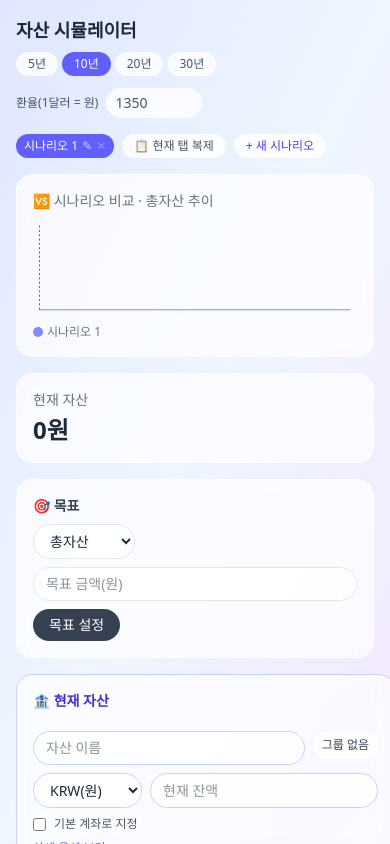
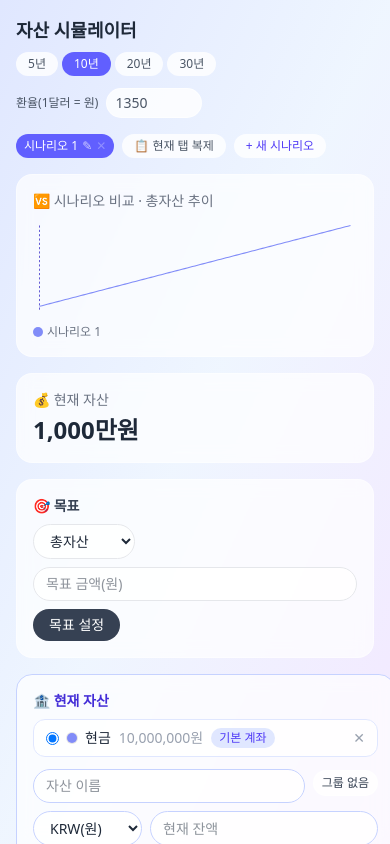
Before and after one commit to amaran-th/interactive-portfolio, a Next.js app: page /asset-simulator in a window 390 px wide. Built offline with nearby package versions, Linux system fonts and the light colour scheme.

Commit message:
feat: 입력 패널 레이아웃 폭 조정, 온보딩 예시 데이터, 새로고침 경고, 아이콘 반영

```diff
--- a/app/(portfolio)/playground/_sections/Works/6_AssetSimulator/AssetSimulator.tsx
+++ b/app/(portfolio)/playground/_sections/Works/6_AssetSimulator/AssetSimulator.tsx
@@ -1,6 +1,6 @@
 "use client";
 
-import { useMemo, useState } from "react";
+import { useEffect, useMemo, useState } from "react";
 import {
   AssetClass,
   DEFAULT_HORIZON_YEARS,
@@ -10,12 +10,15 @@ import {
   NewExpenseItemInput,
   NewIncomeItemInput,
   NewTransferRuleInput,
+  RepeatSchedule,
   Scenario,
   SimulationInput,
+  addMonths,
   formatKRW,
   newId,
   nextAssetColor,
   nextGroupColor,
+  toMonthInputValue,
 } from "./types";
 import { useSimulation } from "./useSimulation";
 import InputPanel from "./InputPanel";
@@ -59,6 +62,56 @@ function emptyScenario(name: string): Scenario {
     assetClasses: [],
     incomes: [],
     expenses: [],
+    transferRules: [],
+    exchangeRate: 1350,
+    goal: null,
+  };
+}
+
+// 첫 로드 시 온보딩용으로 예시 데이터를 채운 시나리오. 사용자의 실제 수정이
+// 아니므로 dirty 플래그와 무관하게, 어떤 핸들러도 거치지 않고 초기 state로
+// 직접 넣는다.
+function seedScenario(name: string, today: Date): Scenario {
+  const assetId = newId();
+  const monthlyRecurring = (startDate: string): RepeatSchedule => ({
+    mode: "recurring",
+    startDate,
+    frequency: "monthly",
+    until: { type: "indefinite" },
+  });
+  const nextMonth = toMonthInputValue(addMonths(today, 1));
+
+  return {
+    id: newId(),
+    name,
+    groups: [],
+    assetClasses: [
+      {
+        id: assetId,
+        name: "현금",
+        currency: "KRW",
+        initialBalance: 10_000_000,
+        annualReturnRate: 0,
+        isPrimary: true,
+        color: nextAssetColor(0),
+      },
+    ],
+    incomes: [
+      {
+        id: newId(),
+        name: "월급",
+        amount: 3_000_000,
+        schedule: monthlyRecurring(nextMonth),
+      },
+    ],
+    expenses: [
+      {
+        id: newId(),
+        name: "생활비",
+        amount: 1_000_000,
+        schedule: monthlyRecurring(nextMonth),
+      },
+    ],
     transferRules: [],
     exchangeRate: 1350,
     goal: null,
@@ -129,15 +182,26 @@ export default function AssetSimulator() {
   const today = useMemo(() => new Date(), []);
 
   const [scenarios, setScenarios] = useState<Scenario[]>(() => [
-    emptyScenario("시나리오 1"),
+    seedScenario("시나리오 1", today),
   ]);
   const [activeScenarioId, setActiveScenarioId] = useState(
     () => scenarios[0].id,
   );
   const [selectedMonth, setSelectedMonth] = useState(0);
   const [horizonYears, setHorizonYears] = useState(DEFAULT_HORIZON_YEARS);
+  const [isDirty, setIsDirty] = useState(false);
 
   const horizonMonths = horizonYears * 12;
+
+  useEffect(() => {
+    if (!isDirty) return;
+    const handleBeforeUnload = (e: BeforeUnloadEvent) => {
+      e.preventDefault();
+      e.returnValue = "";
+    };
+    window.addEventListener("beforeunload", handleBeforeUnload);
+    return () => window.removeEventListener("beforeunload", handleBeforeUnload);
+  }, [isDirty]);
 
   const handleChangeHorizon = (years: number) => {
     setHorizonYears(years);
@@ -147,6 +211,7 @@ export default function AssetSimulator() {
   const updateActiveScenario = (
     updater: (scenario: Scenario) => Scenario,
   ) => {
+    setIsDirty(true);
     setScenarios((prev) =>
       prev.map((s) => (s.id === activeScenarioId ? updater(s) : s)),
     );
@@ -155,11 +220,13 @@ export default function AssetSimulator() {
   const handleSelectScenario = (id: string) => setActiveScenarioId(id);
 
   const handleRenameScenario = (id: string, name: string) => {
+    setIsDirty(true);
     setScenarios((prev) => prev.map((s) => (s.id === id ? { ...s, name } : s)));
   };
 
   const handleDeleteScenario = (id: string) => {
     if (scenarios.length <= 1) return;
+    setIsDirty(true);
     const rest = scenarios.filter((s) => s.id !== id);
     setScenarios(rest);
     if (activeScenarioId === id) {
@@ -170,12 +237,14 @@ export default function AssetSimulator() {
   const handleDuplicateScenario = (id: string) => {
     const source = scenarios.find((s) => s.id === id);
     if (!source) return;
+    setIsDirty(true);
     const clone = duplicateScenario(source);
     setScenarios((prev) => [...prev, clone]);
     setActiveScenarioId(clone.id);
   };
 
   const handleCreateScenario = () => {
+    setIsDirty(true);
     const existingNames = new Set(scenarios.map((s) => s.name));
     let n = scenarios.length + 1;
     while (existingNames.has(`시나리오 ${n}`)) n++;
@@ -432,7 +501,7 @@ export default function AssetSimulator() {
 
         <div className="mb-4 grid gap-4 md:grid-cols-2">
           <div className="rounded-2xl border border-white/40 bg-white/70 p-4 backdrop-blur">
-            <p className="text-sm text-gray-500">현재 자산</p>
+            <p className="text-sm text-gray-500">💰 현재 자산</p>
             <p className="mt-1 text-2xl font-bold text-gray-800">
               {formatKRW(snapshots[0]?.totalBalance ?? 0)}
             </p>
@@ -448,7 +517,7 @@ export default function AssetSimulator() {
           />
         </div>
 
-        <div className="grid gap-4 md:grid-cols-[360px_1fr_320px]">
+        <div className="grid gap-4 md:grid-cols-[640px_1fr_320px]">
           <InputPanel
             key={activeScenarioId}
             groups={activeScenario.groups}
```
